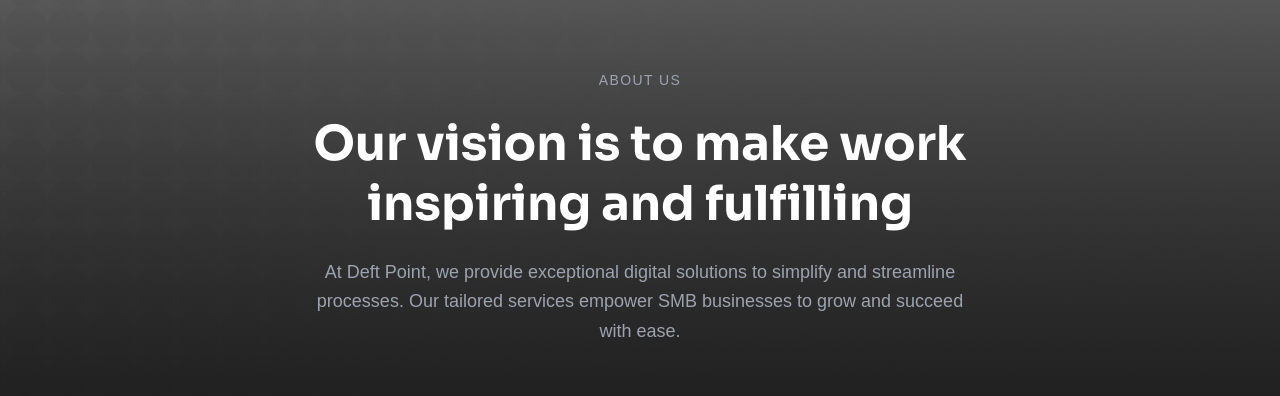
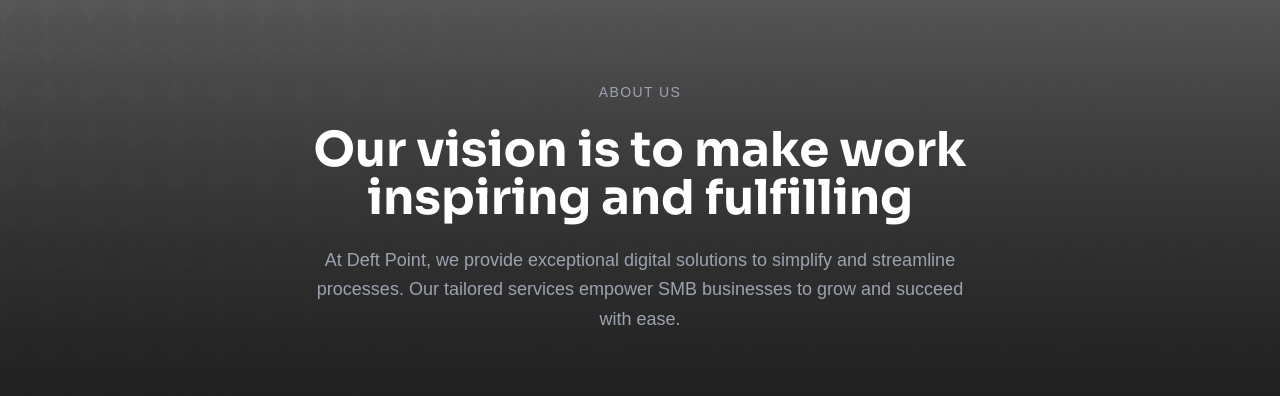
Before and after one commit to masond84/Deft-Point-Consulting, a React (Vite) app: page /about in a window 1280 px wide. Shown: the part 376-772 px from the top of the page. Built offline with nearby package versions, Linux system fonts and the light colour scheme; a web font is replaced by a local one.

Commit message:
Button updates

```diff
--- a/src/components/about/Hero.tsx
+++ b/src/components/about/Hero.tsx
@@ -16,12 +16,12 @@
             <div className="absolute inset-0 bg-gradient-to-b from-transparent to-[#121212] opacity-80"></div>
 
             {/* Content Wrapper */}
-            <div className="relative max-w-5xl text-center text-white px-6 space-y-6">
+            <div className="relative max-w-4xl text-center text-white px-6 space-y-6">
                 {/* Subheader */}
                 <p className="text-sm uppercase tracking-widest text-gray-400">About Us</p>
 
                 {/* Main Header */}
-                <h1 className="text-5xl font-bold leading-tight font-sora">
+                <h1 className="text-4xl sm:text-5xl font-bold leading-tight font-sora">
                     Our vision is to make work <br />
                     <span className="text-[#ffffff]">inspiring and fulfilling</span>
                 </h1>
--- a/src/components/projects/Hero.tsx
+++ b/src/components/projects/Hero.tsx
@@ -1,8 +1,11 @@
 import React from 'react';
 import { Button } from "@nextui-org/react";
+import { useNavigate } from "react-router-dom";
 import abstractDesign from '@/assets/Abstract-Design.png';
 
 const Hero: React.FC = () => {
+  const navigate = useNavigate(); // Hook to navigate to routes
+
   return (
     <section
       className="min-h-[75vh] bg-gradient-to-r from-[#0f0f0f] to-[#272727] relative flex items-center justify-center sm:justify-start"
@@ -31,6 +34,7 @@
         {/* Hero Buttons */}
         <div className="flex justify-center sm:justify-start space-x-4 mt-6 sm:mt-8">
             <Button
+                onPress={() => navigate('/get-quote')}
                 className="px-6 py-6 bg-black text-white font-semibold rounded-full hover:bg-black/20 transition  font-clash "
             >
                 Get a Quote
--- a/src/components/services/Hero.tsx
+++ b/src/components/services/Hero.tsx
@@ -1,8 +1,11 @@
 import React from 'react';
 import { Button } from "@nextui-org/react";
 import abstractDesign from '@/assets/Abstract-Design.png';
+import { useNavigate } from "react-router-dom";
 
 const Hero: React.FC = () => {
+  const navigate = useNavigate(); // Hook to navigate to routes
+
   return (
     <section
       className="min-h-[75vh] bg-gradient-to-r from-[#0f0f0f] to-[#1a1a1a] relative flex items-center justify-center sm:justify-start"
@@ -31,7 +34,8 @@
         {/* Hero Buttons */}
         <div className="flex justify-center sm:justify-start space-x-4 mt-6 sm:mt-8">
             <Button
-                className="px-6 py-6 bg-white text-black font-semibold rounded-full hover:bg-white/90 transition font-clash "
+              onPress={() => navigate('/get-quote')}
+              className="px-6 py-6 bg-white text-black font-semibold rounded-full hover:bg-white/90 transition font-clash "
             >
                 Get a Quote
             </Button>
```
